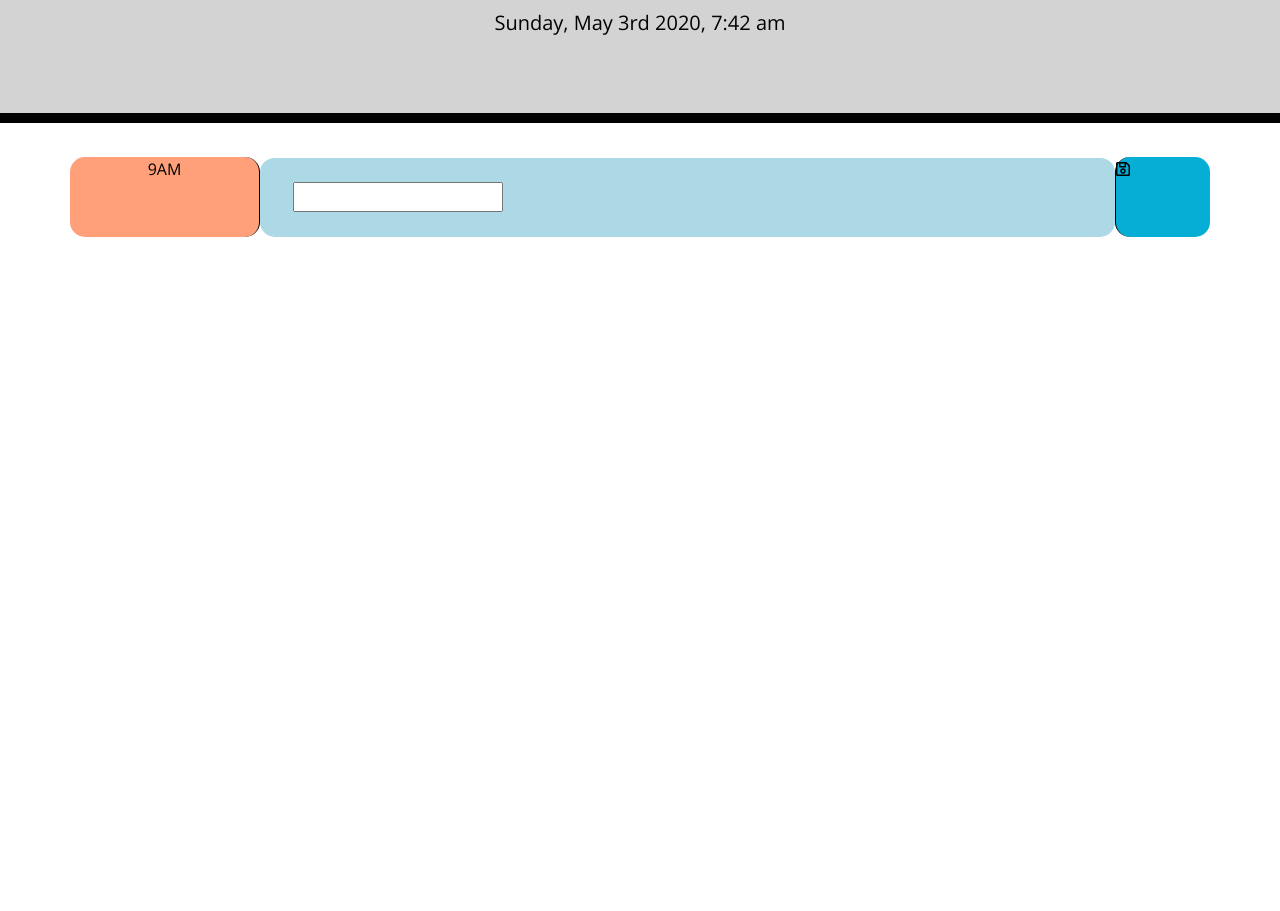
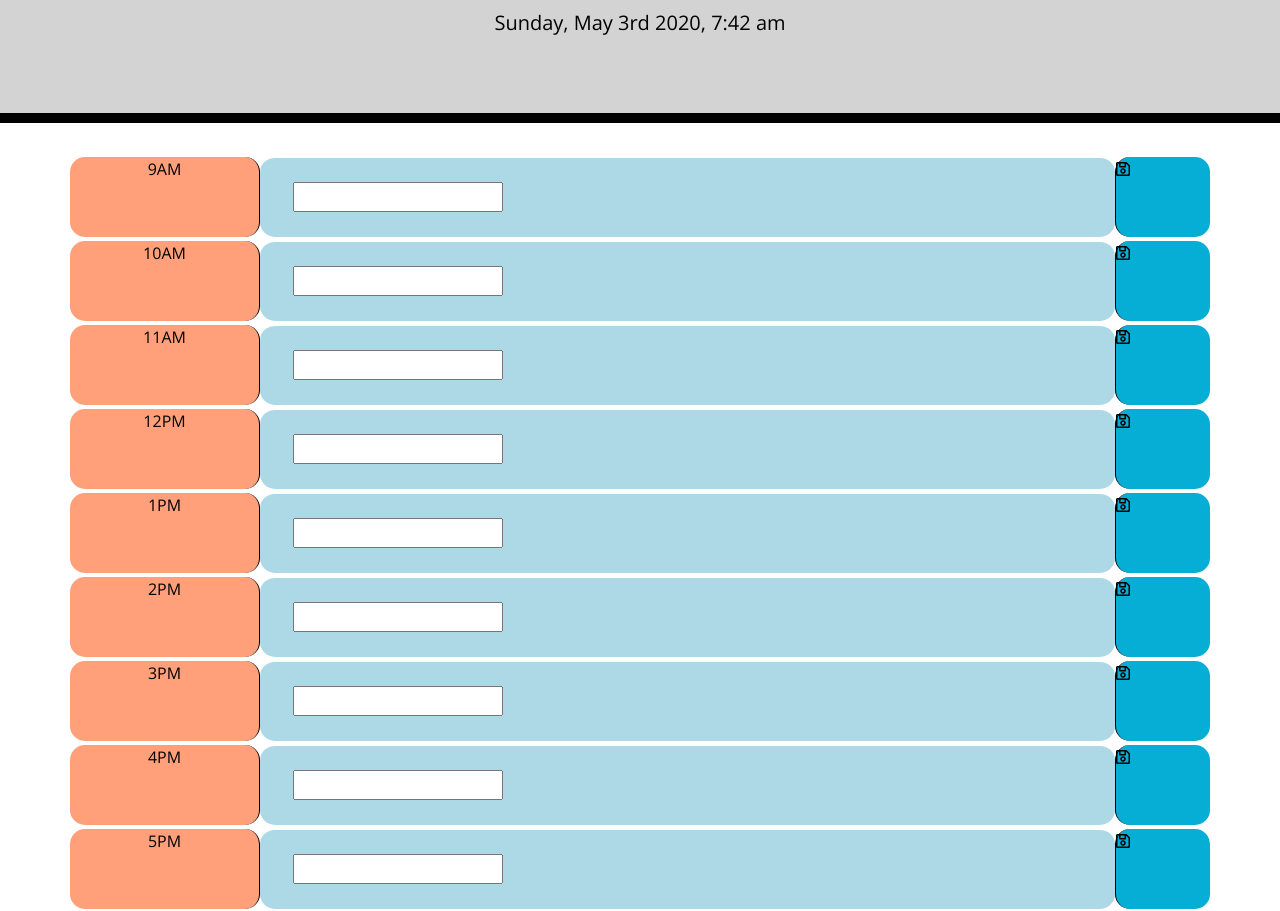
Before and after one commit to RadioJackie/Day-Planner.io, a plain HTML site: page index.html in a window 1280 px wide. Shown: the part 181-1092 px from the top of the page. Before the commit the page ends 800 px from the top, so only its background shows below. Drawn offline with nearby package versions, Linux system fonts and the light colour scheme.

Commit message:
Finished, I wanna come back to make the input more seamless and color cordinate the whole thing better, make the background a different color, etc.

```diff
--- a/index.html
+++ b/index.html
@@ -28,24 +28,120 @@
         <input id="input-0" type="text" class="dayPlanner">
       </div>
       <div class="col-md-1">
-      <div class="saveBtn">
-        <i id="icon" class="far fa-save"></i>
-
+        <div class="saveBtn">
+          <i id="icon" class="far fa-save" aria-hidden="true"></i>
+        </div>
       </div>
-
-
-
-
-
-
+      <!-- Timeblocks go here -->
+    </div>
+    <div id="hour-10AM" class="row time-block past">
+      <div class="col-md-2">
+        <span class="timeBlock">10AM</span>
+      </div>
+      <div class="col-md-9">
+        <input id="input-0" type="text" class="dayPlanner">
+      </div>
+      <div class="col-md-1">
+        <div class="saveBtn">
+          <i id="icon" class="far fa-save" aria-hidden="true"></i>
+        </div>
+      </div>
+      <!-- Timeblocks go here -->
+    </div><div id="hour-11AM" class="row time-block past">
+      <div class="col-md-2">
+        <span class="timeBlock">11AM</span>
+      </div>
+      <div class="col-md-9">
+        <input id="input-0" type="text" class="dayPlanner">
+      </div>
+      <div class="col-md-1">
+        <div class="saveBtn">
+          <i id="icon" class="far fa-save" aria-hidden="true"></i>
+        </div>
+      </div>
+      <!-- Timeblocks go here -->
+    </div><div id="hour-12PM" class="row time-block past">
+      <div class="col-md-2">
+        <span class="timeBlock">12PM</span>
+      </div>
+      <div class="col-md-9">
+        <input id="input-0" type="text" class="dayPlanner">
+      </div>
+      <div class="col-md-1">
+        <div class="saveBtn">
+          <i id="icon" class="far fa-save" aria-hidden="true"></i>
+        </div>
+      </div>
+      <!-- Timeblocks go here -->
+    </div><div id="hour-1PM" class="row time-block past">
+      <div class="col-md-2">
+        <span class="timeBlock">1PM</span>
+      </div>
+      <div class="col-md-9">
+        <input id="input-0" type="text" class="dayPlanner">
+      </div>
+      <div class="col-md-1">
+        <div class="saveBtn">
+          <i id="icon" class="far fa-save" aria-hidden="true"></i>
+        </div>
+      </div>
+      <!-- Timeblocks go here -->
+    </div><div id="hour-2PM" class="row time-block past">
+      <div class="col-md-2">
+        <span class="timeBlock">2PM</span>
+      </div>
+      <div class="col-md-9">
+        <input id="input-0" type="text" class="dayPlanner">
+      </div>
+      <div class="col-md-1">
+        <div class="saveBtn">
+          <i id="icon" class="far fa-save" aria-hidden="true"></i>
+        </div>
+      </div>
+      <!-- Timeblocks go here -->
+    </div><div id="hour-3PM" class="row time-block past">
+      <div class="col-md-2">
+        <span class="timeBlock">3PM</span>
+      </div>
+      <div class="col-md-9">
+        <input id="input-0" type="text" class="dayPlanner">
+      </div>
+      <div class="col-md-1">
+        <div class="saveBtn">
+          <i id="icon" class="far fa-save" aria-hidden="true"></i>
+        </div>
+      </div>
+      <!-- Timeblocks go here -->
+    </div><div id="hour-4PM" class="row time-block past">
+      <div class="col-md-2">
+        <span class="timeBlock">4PM</span>
+      </div>
+      <div class="col-md-9">
+        <input id="input-0" type="text" class="dayPlanner">
+      </div>
+      <div class="col-md-1">
+        <div class="saveBtn">
+          <i id="icon" class="far fa-save" aria-hidden="true"></i>
+        </div>
+      </div>
+      <!-- Timeblocks go here -->
+    </div><div id="hour-5PM" class="row time-block past">
+      <div class="col-md-2">
+        <span class="timeBlock">5PM</span>
+      </div>
+      <div class="col-md-9">
+        <input id="input-0" type="text" class="dayPlanner">
+      </div>
+      <div class="col-md-1">
+        <div class="saveBtn">
+          <i id="icon" class="far fa-save" aria-hidden="true"></i>
+        </div>
+      </div>
+      <!-- Timeblocks go here -->
     </div>
 
 
-    <!-- Timeblocks go here -->
   </div>
-
-
-
   <script src="https://code.jquery.com/jquery-3.4.1.min.js"></script>
   <script src="https://cdn.jsdelivr.net/npm/popper.js@1.16.0/dist/umd/popper.min.js"
     integrity="sha384-Q6E9RHvbIyZFJoft+2mJbHaEWldlvI9IOYy5n3zV9zzTtmI3UksdQRVvoxMfooAo"
--- a/script.js
+++ b/script.js
@@ -14,3 +14,7 @@ $(document).ready(function() {
       nowHour24 = 13;
       nowHour12 = 1;
 })
+
+$("#icon").on("click", function(){
+  //alert("Working")
+})
--- a/style.css
+++ b/style.css
@@ -77,9 +77,11 @@ body {
 
   #icon{
     color: black;
-    border-radius: 15px 15px 15px 15px;
+    border-radius: 15px 15px 0 0;
+
 
   }
+
 
   .saveBtn i:hover {
     font-size: 20px;
```
Also changed, not shown: 1 other file.
